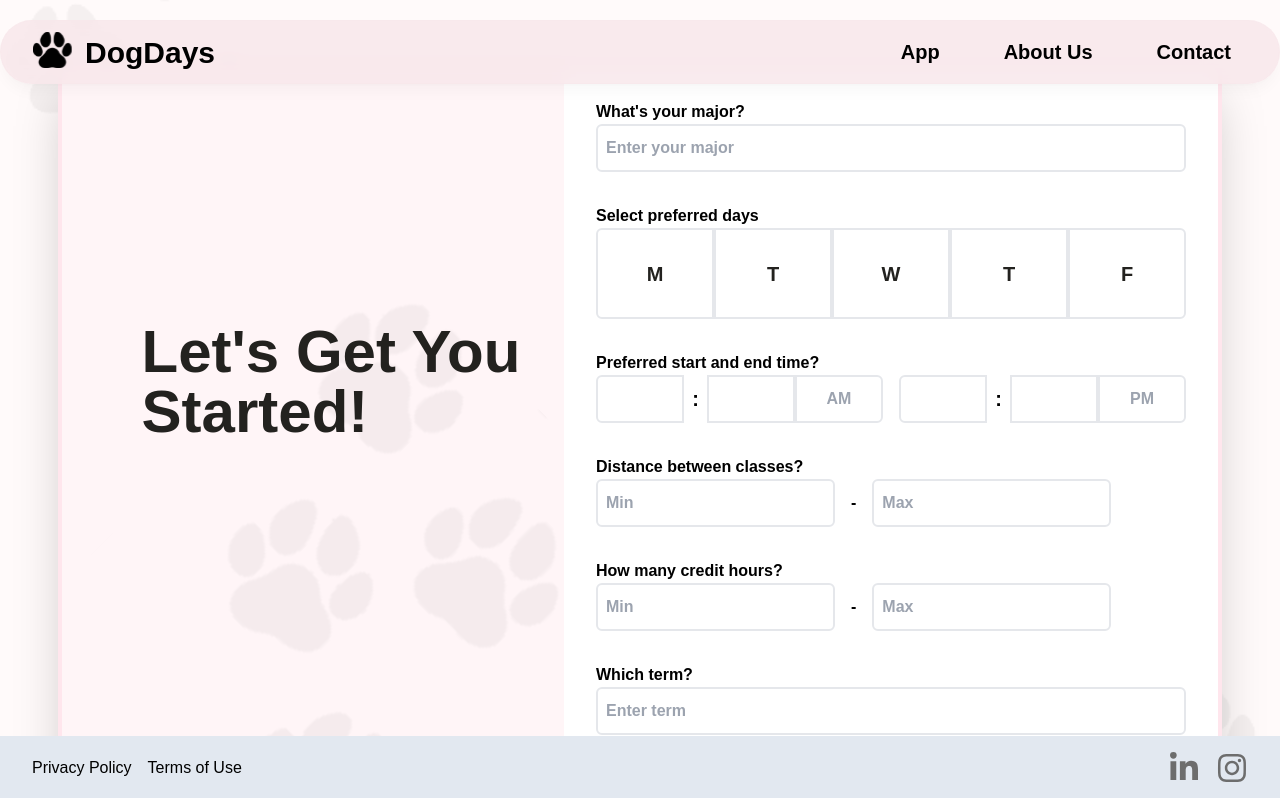
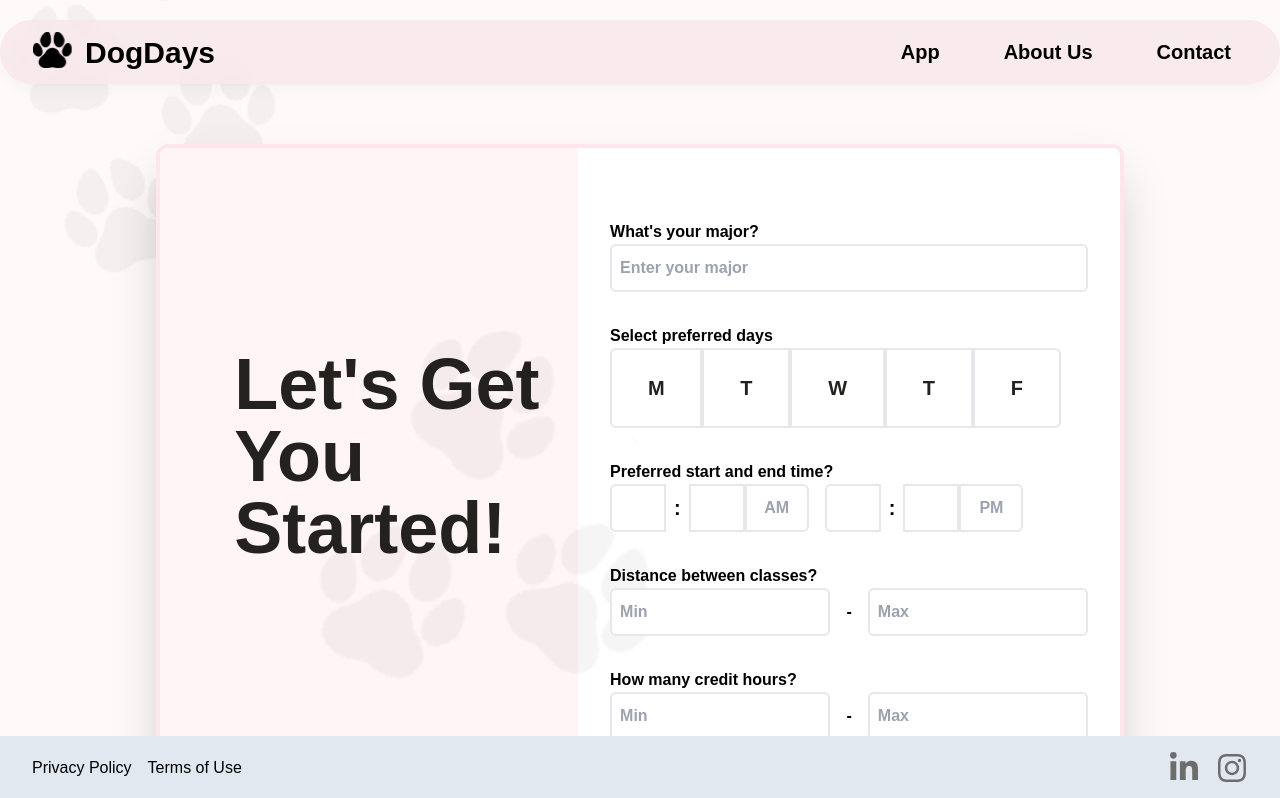
Before and after one commit to DevDogs-UGA/Optimal-Schedule-Builder, a Next.js app in the folder frontend/: page /survey in a window 1280 px wide. Shown: the top 798 px of the page. Built offline with nearby package versions, Linux system fonts and the light colour scheme.

Commit message:
Fix Sizing Issues

```diff
--- a/frontend/src/app/components/survey/QuestionnaireForm.tsx
+++ b/frontend/src/app/components/survey/QuestionnaireForm.tsx
@@ -129,7 +129,7 @@ export const QuestionnareForm = ({ className }: Props) => {
         ref={formRef}
         onSubmit={submitForm}
         onKeyDown={(e) => e.key != "Enter"}
-        className="lg:y-20 mb-40 flex w-full flex-col gap-8 p-8 font-bold"
+        className="lg:y-20 my-10 flex w-full flex-col gap-8 p-8 font-bold"
       >
         <div>
           <h1>What&apos;s your major?</h1>
--- a/frontend/src/app/components/survey/TimeSelector.tsx
+++ b/frontend/src/app/components/survey/TimeSelector.tsx
@@ -41,7 +41,7 @@ export const TimeSelector = ({
     <div className="flex items-center">
       <Dropdown
         ref={hourRef}
-        className={`rounded-r-none ${sharedStyling} min-x-20 max-w-24 text-center`}
+        className={`rounded-r-none ${sharedStyling} min-w-full text-center md:max-w-14`}
         items={hourList}
         min="1"
         isFormSubmitted={isFormSubmitted}
@@ -50,7 +50,7 @@ export const TimeSelector = ({
       <h1 className="mx-2 text-xl">:</h1>
       <Dropdown
         ref={minuteRef}
-        className={`rounded-none ${sharedStyling} min-x-20 max-w-24 text-center`}
+        className={`rounded-none ${sharedStyling} min-w-full text-center md:max-w-14`}
         items={minuteList}
         min="1"
         isFormSubmitted={isFormSubmitted}
@@ -58,7 +58,7 @@ export const TimeSelector = ({
       />
       <Dropdown
         ref={meridianRef}
-        className={`rounded-l-none ${sharedStyling} min-x-20 max-w-24 text-center`}
+        className={`rounded-l-none ${sharedStyling} min-w-full text-center md:max-w-16`}
         items={["AM", "PM"]}
         min="1"
         isFormSubmitted={isFormSubmitted}
--- a/frontend/src/app/components/survey/ToggleButton.tsx
+++ b/frontend/src/app/components/survey/ToggleButton.tsx
@@ -15,7 +15,7 @@ export const ToggleButton = ({
 }: ToggleButtonProps) => {
   const [isToggled, setIsToggled] = useState(false);
   const sharedStyling =
-    "text-xl border-r-0 border-2 sm:border-2 w-full py-[5%]  duration-300 ease-in-out";
+    "text-xl border-r-0 border-2 sm:border-2 px-[7.5%] py-[5%] duration-300 ease-in-out ";
   useEffect(() => {
     if (isFormSubmitted) {
       setIsToggled(false);
--- a/frontend/src/app/survey/page.tsx
+++ b/frontend/src/app/survey/page.tsx
@@ -7,11 +7,12 @@ export default function page() {
     <>
       <Navbar />
       <div className="min-w-screen flex min-h-screen items-center justify-center">
-        <main className="flex flex-col justify-center border-dusty-pink sm:mx-8 sm:flex-row sm:overflow-hidden sm:rounded-xl sm:border-4 sm:shadow-2xl">
-          <div className="flex items-center justify-center text-wrap border-4 border-b-0 border-barely-pink bg-white p-5 text-6xl font-bold sm:border-0 sm:bg-barely-pink sm:pb-[30%] sm:pl-14 md:w-1/2">
+        <main className="flex flex-col justify-center border-dusty-pink sm:m-20 sm:mx-8 sm:mb-40 sm:flex-row sm:overflow-hidden sm:rounded-xl sm:border-4 sm:shadow-2xl">
+          <div className="flex items-center justify-center text-wrap border-4 border-b-0 border-barely-pink bg-white p-5 text-7xl font-bold sm:border-0 sm:bg-barely-pink sm:pb-[30%] sm:pl-14 md:w-1/2">
             <div className="flex flex-col">
               <h1 className="sm:text-nearly-black">
-                Let&apos;s Get You <br /> Started!
+                Let&apos;s Get <br />
+                You <br /> Started!
               </h1>
               <Image
                 className="absolute rotate-45"
@@ -22,7 +23,7 @@ export default function page() {
               />
             </div>
           </div>
-          <QuestionnareForm className="border-4 border-t-0 border-barely-pink bg-white shadow-md sm:border-0 sm:shadow-none lg:w-2/3" />
+          <QuestionnareForm className="border-4 border-t-0 border-barely-pink bg-white pb-20 shadow-md sm:border-0 sm:pb-5 sm:shadow-none lg:w-2/3" />
         </main>
       </div>
     </>
```
